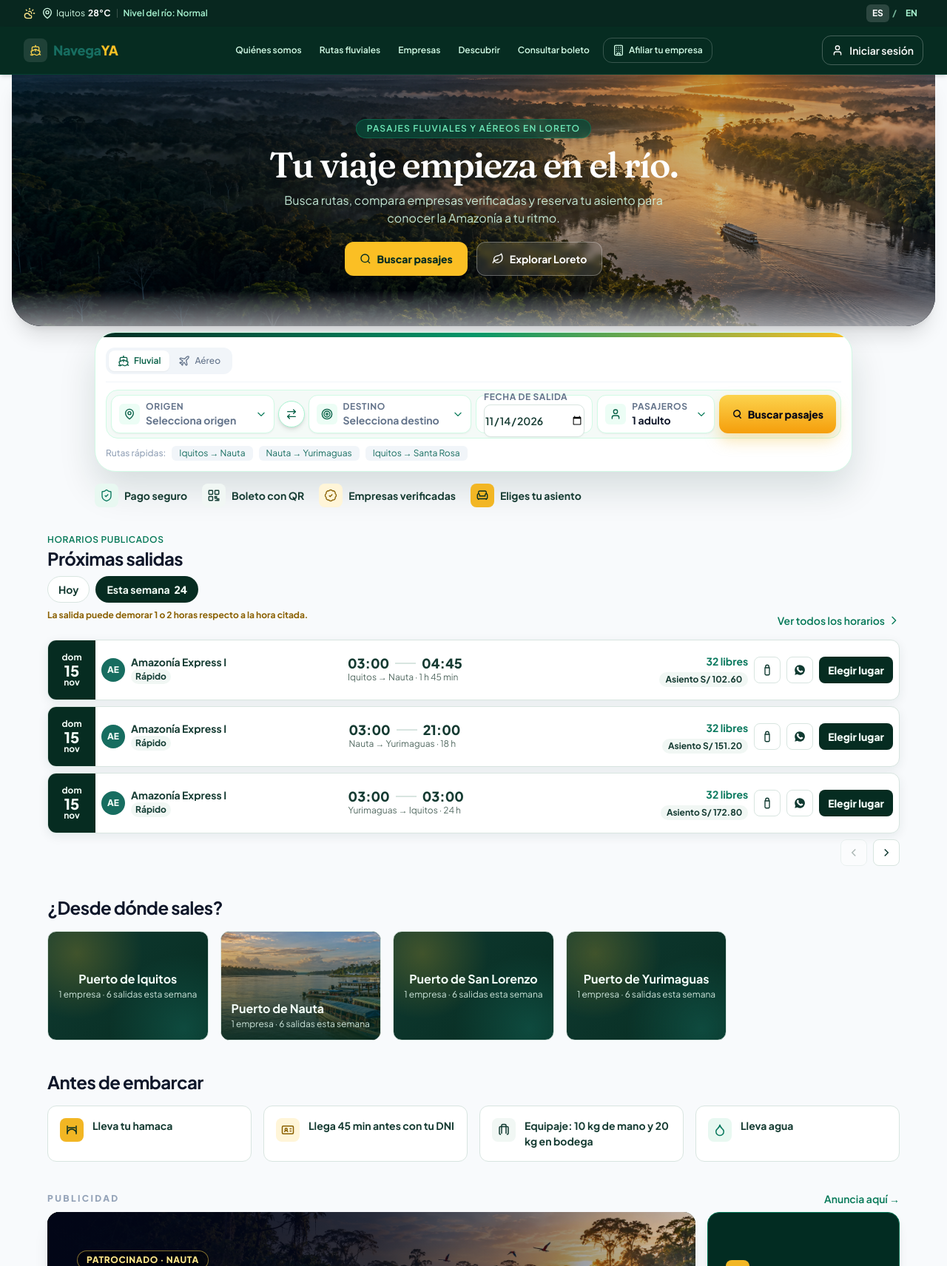
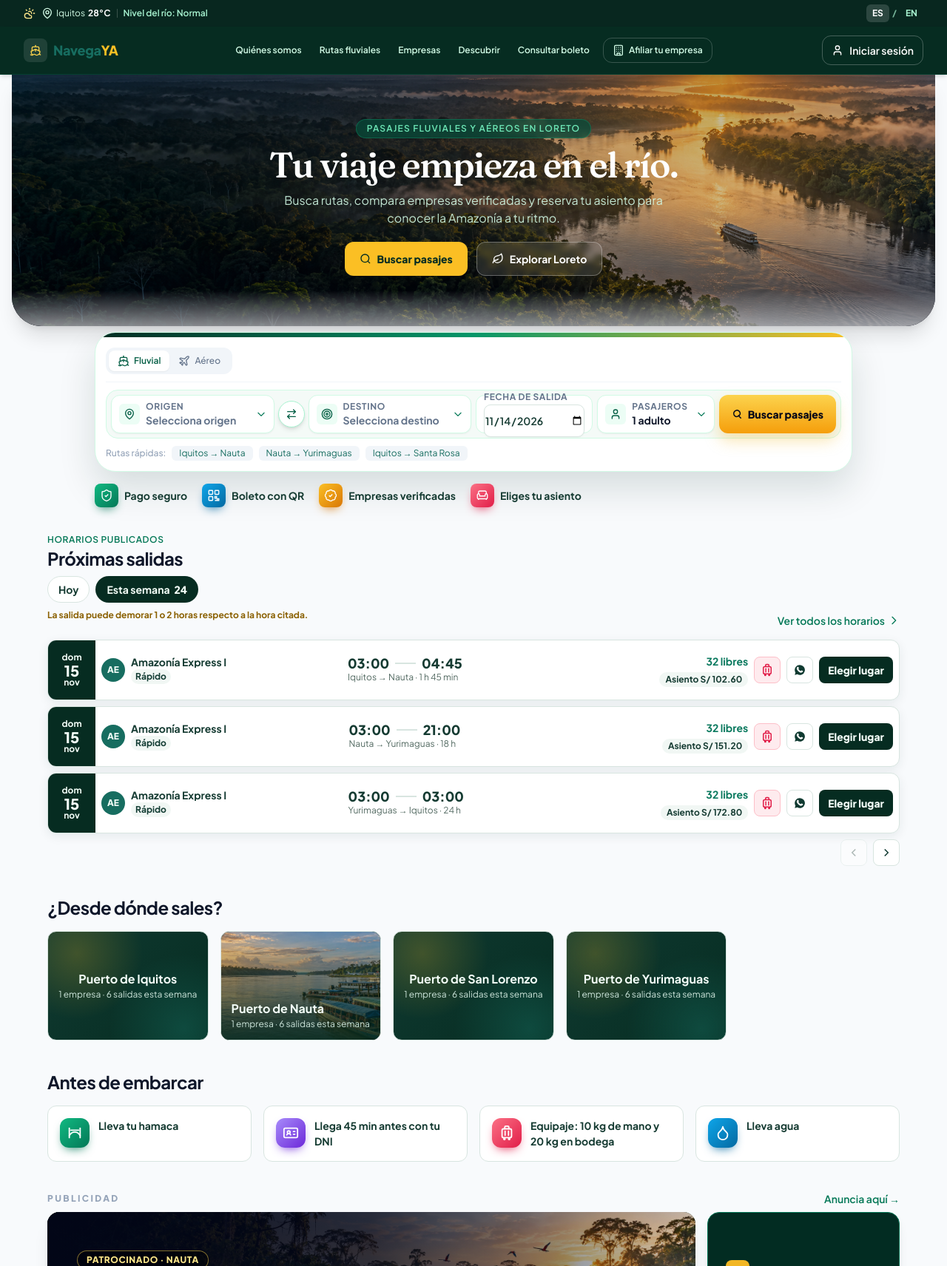
Before and after one commit to nyxzer021/NavegaYa2, a Laravel app: page / in a window 1280 px wide. Shown: the top 1712 px of the page at 74% size. Run offline with Laravel 12, Linux system fonts and the light colour scheme; data comes from the database, SQL or seed files in the repository; data that the repository does not hold is empty; style sheets or scripts are compiled from the project's sources; parts of the project's set-up code (start-up, migrations or seed data) failed here and were passed over.

Commit message:
Etapa 3.2: ícono de maleta reconocible y colores vivos en consejos y confianza.
Co-Authored-By: Claude Opus 5.5 <noreply@anthropic.com>

```diff
--- a/resources/css/app.css
+++ b/resources/css/app.css
@@ -6,7 +6,7 @@
 
 /* NavegaYA design system: foundations shared by the public, account and operation areas. */
 
-:root{--ny-primary:#103a31;--ny-primary-deep:#062c21;--ny-primary-hover:#176d60;--ny-accent:#f2b624;--ny-accent-hover:#ffc842;--ny-background:#f7f5f0;--ny-surface:#fff;--ny-surface-muted:#f1f7f4;--ny-border:#d8e5e0;--ny-text:#153b32;--ny-text-muted:#536a62;--ny-text-on-dark:#f4fff9;--ny-text-on-dark-muted:#cce4da;--ny-success:#08785d;--ny-success-bg:#e8f8f1;--ny-warning:#8a6000;--ny-warning-bg:#fff5d8;--ny-danger:#b42336;--ny-danger-bg:#fff0f2;--ny-radius-sm:9px;--ny-radius:14px;--ny-radius-lg:20px;--ny-shadow-sm:0 4px 14px rgba(12,56,45,.08);--ny-shadow:0 14px 32px rgba(10,48,38,.12);--ny-title-font:'Playfair Display',Georgia,serif;--ny-body-font:'DM Sans',Arial,sans-serif}
+:root{--ny-primary:#103a31;--ny-primary-deep:#062c21;--ny-primary-hover:#176d60;--ny-accent:#f2b624;--ny-accent-hover:#ffc842;--ny-background:#f7f5f0;--ny-surface:#fff;--ny-surface-muted:#f1f7f4;--ny-border:#d8e5e0;--ny-text:#153b32;--ny-text-muted:#536a62;--ny-text-on-dark:#f4fff9;--ny-text-on-dark-muted:#cce4da;--ny-success:#08785d;--ny-success-bg:#e8f8f1;--ny-warning:#8a6000;--ny-warning-bg:#fff5d8;--ny-danger:#b42336;--ny-danger-bg:#fff0f2;--ny-radius-sm:9px;--ny-radius:14px;--ny-radius-lg:20px;--ny-shadow-sm:0 4px 14px rgba(12,56,45,.08);--ny-shadow:0 14px 32px rgba(10,48,38,.12);--ny-tone-leaf:#10b981;--ny-tone-leaf-deep:#047857;--ny-tone-river:#0ea5e9;--ny-tone-river-deep:#0369a1;--ny-tone-sun:#fbbf24;--ny-tone-sun-deep:#d97706;--ny-tone-coral:#fb7185;--ny-tone-coral-deep:#e11d48;--ny-tone-violet:#a78bfa;--ny-tone-violet-deep:#6d28d9;--ny-title-font:'Playfair Display',Georgia,serif;--ny-body-font:'DM Sans',Arial,sans-serif}
 *{box-sizing:border-box}html{background:var(--ny-background)}body{margin:0;background:var(--ny-background);color:var(--ny-text);font-family:var(--ny-body-font);font-size:14px;line-height:1.5}button,input,select,textarea{font:inherit}button,[role="button"]{cursor:pointer}a{color:var(--ny-primary-hover)}:focus-visible{outline:3px solid color-mix(in srgb,var(--ny-accent) 70%,white);outline-offset:2px}
 input:not([type=checkbox]):not([type=radio]):not([type=file]),select,textarea{min-height:44px;border:1px solid var(--ny-border);border-radius:var(--ny-radius-sm);background:var(--ny-surface);color:var(--ny-text);transition:border-color .16s ease,box-shadow .16s ease,background .16s ease}input[type=checkbox],input[type=radio]{width:18px;height:18px;min-width:18px;min-height:18px;max-height:18px;flex:none;padding:0;border-radius:4px;accent-color:#087669}input::placeholder,textarea::placeholder{color:#82958e;opacity:1}input:focus,select:focus,textarea:focus{border-color:var(--ny-primary-hover);box-shadow:0 0 0 3px rgba(23,109,96,.14);outline:0}input:disabled,select:disabled,textarea:disabled{background:#edf2f0;color:#789089;cursor:not-allowed}textarea{min-height:100px}
 table{width:100%;border-collapse:collapse}th{background:#f4f8f6;color:var(--ny-text-muted);font-size:11px;font-weight:800;letter-spacing:.07em;text-transform:uppercase}th,td{padding:14px 16px;text-align:left;border-bottom:1px solid #eaf0ed}tbody tr:hover{background:#f7fbf9}
@@ -158,6 +158,13 @@ table{width:100%;border-collapse:collapse}th{background:#f4f8f6;color:var(--ny-t
 .ny-trust-qr{background:var(--ny-surface-muted);color:var(--ny-primary)}
 .ny-trust-ok{background:var(--ny-warning-bg);color:var(--ny-warning)}
 .ny-trust-seat{background:var(--ny-accent);color:var(--ny-primary-deep)}
+.ny-tone-leaf{background:linear-gradient(135deg,var(--ny-tone-leaf),var(--ny-tone-leaf-deep));color:#fff;box-shadow:0 6px 14px -6px var(--ny-tone-leaf-deep)}
+.ny-tone-river{background:linear-gradient(135deg,var(--ny-tone-river),var(--ny-tone-river-deep));color:#fff;box-shadow:0 6px 14px -6px var(--ny-tone-river-deep)}
+.ny-tone-sun{background:linear-gradient(135deg,var(--ny-tone-sun),var(--ny-tone-sun-deep));color:#fff;box-shadow:0 6px 14px -6px var(--ny-tone-sun-deep)}
+.ny-tone-coral{background:linear-gradient(135deg,var(--ny-tone-coral),var(--ny-tone-coral-deep));color:#fff;box-shadow:0 6px 14px -6px var(--ny-tone-coral-deep)}
+.ny-tone-violet{background:linear-gradient(135deg,var(--ny-tone-violet),var(--ny-tone-violet-deep));color:#fff;box-shadow:0 6px 14px -6px var(--ny-tone-violet-deep)}
+.ny-tip .ny-mark{width:40px;height:40px;border-radius:12px}.ny-tip .ny-mark svg{width:22px;height:22px}
+.ny-trip-icon.is-bag{border-color:color-mix(in srgb,var(--ny-tone-coral) 45%,white);background:color-mix(in srgb,var(--ny-tone-coral) 14%,white);color:var(--ny-tone-coral-deep)}.ny-trip-icon.is-bag:hover{background:linear-gradient(135deg,var(--ny-tone-coral),var(--ny-tone-coral-deep));color:#fff}
 .ny-window{display:flex;flex-wrap:wrap;gap:8px;margin:8px 0}
 .ny-window button{display:inline-flex;align-items:center;height:36px;border:1px solid var(--ny-border);border-radius:999px;background:var(--ny-surface);padding:0 14px;color:var(--ny-text);font-size:14px;font-weight:700}
 .ny-window button.is-on{border-color:transparent;background:var(--ny-primary-deep);color:var(--ny-text-on-dark)}
--- a/resources/views/components/ui/departure-card.blade.php
+++ b/resources/views/components/ui/departure-card.blade.php
@@ -102,8 +102,8 @@
         @if($pills !== [])<p class="ny-trip-pills">@foreach($pills as $pill)<span>{{ $pill }}</span>@endforeach</p>@endif
     </div>
     <div class="ny-trip-actions">
-        <a class="ny-trip-icon" href="{{ route('companies.show', $organization) }}?politica=1" data-open-policy title="{{ $baggageTip }}" aria-label="{{ $baggageTip }}">
-            <svg viewBox="0 0 24 24" fill="none" stroke="currentColor" stroke-width="1.8" aria-hidden="true"><path d="M8 8h8v11a2 2 0 0 1-2 2H10a2 2 0 0 1-2-2z"/><path d="M9 8V6a3 3 0 0 1 6 0v2"/></svg>
+        <a class="ny-trip-icon is-bag" href="{{ route('companies.show', $organization) }}?politica=1" data-open-policy title="{{ $baggageTip }}" aria-label="{{ $baggageTip }}">
+            <x-ui.icon name="luggage" />
         </a>
         <x-company-whatsapp :company="$organization" :departure="$departure" icon />
         @if($canBook)
--- a/resources/views/components/ui/icon.blade.php
+++ b/resources/views/components/ui/icon.blade.php
@@ -65,7 +65,7 @@
         'sailboat' => '<path d="M22 18H2a4 4 0 0 0 4 4h12a4 4 0 0 0 4-4Z"/><path d="M21 14 10 2 3 14h18Z"/><path d="M10 2v16"/>',
         'smartphone' => '<rect width="14" height="20" x="5" y="2" rx="2"/><path d="M12 18h.01"/>',
         'arrow-right-left' => '<path d="m16 3 4 4-4 4"/><path d="M20 7H4"/><path d="m8 21-4-4 4-4"/><path d="M4 17h16"/>',
-        'luggage' => '<path d="M6 20a2 2 0 0 1-2-2V8a2 2 0 0 1 2-2h12a2 2 0 0 1 2 2v10a2 2 0 0 1-2 2"/><path d="M8 18V4a2 2 0 0 1 2-2h4a2 2 0 0 1 2 2v14"/>',
+        'luggage' => '<path d="M9 6V3.5A1.5 1.5 0 0 1 10.5 2h3A1.5 1.5 0 0 1 15 3.5V6"/><rect x="5" y="6" width="14" height="13" rx="2.5"/><path d="M9.5 9.5v6"/><path d="M14.5 9.5v6"/><circle cx="8.5" cy="21" r="1"/><circle cx="15.5" cy="21" r="1"/>',
         'droplet' => '<path d="M12 22a7 7 0 0 0 7-7c0-2-1-3.9-3-5.5s-3.5-4-4-6.5c-.5 2.5-2 4.9-4 6.5C6 11.1 5 13 5 15a7 7 0 0 0 7 7z"/>',
         'hammock' => '<path d="M4 5v14"/><path d="M20 5v14"/><path d="M4 16c4-7 12-7 16 0"/><path d="M6 8h12"/>',
         'compass' => '<circle cx="12" cy="12" r="10"/><polygon points="16.24 7.76 14.12 14.12 7.76 16.24 9.88 9.88 16.24 7.76"/>',
--- a/resources/views/home.blade.php
+++ b/resources/views/home.blade.php
@@ -39,10 +39,10 @@
   </div>
   </div>
   <ul class="ny-trust" aria-label="{{ __('public.trust_label') }}">
-   <li><span class="ny-trust-pay"><svg viewBox="0 0 24 24" fill="none" stroke="currentColor" stroke-width="1.8" aria-hidden="true"><path d="M20 13c0 5-3.5 7.5-7.66 8.95a1 1 0 0 1-.67-.01C7.5 20.5 4 18 4 13V6a1 1 0 0 1 1-1c2 0 4.5-1.2 6.24-2.72a1.17 1.17 0 0 1 1.52 0C14.51 3.81 17 5 19 5a1 1 0 0 1 1 1z"/><path d="m9 12 2 2 4-4"/></svg></span>{{ __('public.trust_pay') }}</li>
-   <li><span class="ny-trust-qr"><svg viewBox="0 0 24 24" fill="none" stroke="currentColor" stroke-width="1.8" aria-hidden="true"><rect x="3" y="3" width="7" height="7" rx="1"/><rect x="14" y="3" width="7" height="7" rx="1"/><rect x="3" y="14" width="7" height="7" rx="1"/><path d="M14 14h3v3h-3zM18 18h3v3h-3zM14 21h3"/></svg></span>{{ __('public.trust_qr') }}</li>
-   <li><span class="ny-trust-ok"><svg viewBox="0 0 24 24" fill="none" stroke="currentColor" stroke-width="1.8" aria-hidden="true"><path d="M3.85 8.62a4 4 0 0 1 4.78-4.77 4 4 0 0 1 6.74 0 4 4 0 0 1 4.78 4.78 4 4 0 0 1 0 6.74 4 4 0 0 1-4.77 4.78 4 4 0 0 1-6.75 0 4 4 0 0 1-4.78-4.77 4 4 0 0 1 0-6.76Z"/><path d="m9 12 2 2 4-4"/></svg></span>{{ __('public.trust_verified') }}</li>
-   <li><span class="ny-trust-seat"><svg viewBox="0 0 24 24" fill="none" stroke="currentColor" stroke-width="1.8" aria-hidden="true"><path d="M19 9V6a2 2 0 0 0-2-2H7a2 2 0 0 0-2 2v3"/><path d="M3 16a2 2 0 0 0 2 2h14a2 2 0 0 0 2-2v-5a2 2 0 0 0-4 0v2H7v-2a2 2 0 0 0-4 0Z"/><path d="M5 18v2"/><path d="M19 18v2"/></svg></span>{{ __('public.trust_seat') }}</li>
+   <li><span class="ny-tone-leaf"><svg viewBox="0 0 24 24" fill="none" stroke="currentColor" stroke-width="1.8" aria-hidden="true"><path d="M20 13c0 5-3.5 7.5-7.66 8.95a1 1 0 0 1-.67-.01C7.5 20.5 4 18 4 13V6a1 1 0 0 1 1-1c2 0 4.5-1.2 6.24-2.72a1.17 1.17 0 0 1 1.52 0C14.51 3.81 17 5 19 5a1 1 0 0 1 1 1z"/><path d="m9 12 2 2 4-4"/></svg></span>{{ __('public.trust_pay') }}</li>
+   <li><span class="ny-tone-river"><svg viewBox="0 0 24 24" fill="none" stroke="currentColor" stroke-width="1.8" aria-hidden="true"><rect x="3" y="3" width="7" height="7" rx="1"/><rect x="14" y="3" width="7" height="7" rx="1"/><rect x="3" y="14" width="7" height="7" rx="1"/><path d="M14 14h3v3h-3zM18 18h3v3h-3zM14 21h3"/></svg></span>{{ __('public.trust_qr') }}</li>
+   <li><span class="ny-tone-sun"><svg viewBox="0 0 24 24" fill="none" stroke="currentColor" stroke-width="1.8" aria-hidden="true"><path d="M3.85 8.62a4 4 0 0 1 4.78-4.77 4 4 0 0 1 6.74 0 4 4 0 0 1 4.78 4.78 4 4 0 0 1 0 6.74 4 4 0 0 1-4.77 4.78 4 4 0 0 1-6.75 0 4 4 0 0 1-4.78-4.77 4 4 0 0 1 0-6.76Z"/><path d="m9 12 2 2 4-4"/></svg></span>{{ __('public.trust_verified') }}</li>
+   <li><span class="ny-tone-coral"><svg viewBox="0 0 24 24" fill="none" stroke="currentColor" stroke-width="1.8" aria-hidden="true"><path d="M19 9V6a2 2 0 0 0-2-2H7a2 2 0 0 0-2 2v3"/><path d="M3 16a2 2 0 0 0 2 2h14a2 2 0 0 0 2-2v-5a2 2 0 0 0-4 0v2H7v-2a2 2 0 0 0-4 0Z"/><path d="M5 18v2"/><path d="M19 18v2"/></svg></span>{{ __('public.trust_seat') }}</li>
   </ul>
  </div>
 
@@ -101,10 +101,10 @@
  <section class="mx-auto mt-10 w-full max-w-6xl" aria-labelledby="antes-de-embarcar">
   <h2 id="antes-de-embarcar" class="text-2xl font-bold tracking-tight text-slate-900">{{ __('public.tips_title') }}</h2>
   <div class="ny-tips">
-   <article class="ny-tip"><span class="ny-mark ny-trust-seat"><x-ui.icon name="hammock" /></span><p>{{ __('public.tip_hammock') }}</p></article>
-   <article class="ny-tip"><span class="ny-mark ny-trust-ok"><x-ui.icon name="profile" /></span><p>{{ __('public.tip_arrive') }}</p></article>
-   @if($embarkBaggage)<article class="ny-tip"><span class="ny-mark ny-trust-qr"><x-ui.icon name="luggage" /></span><p>{{ $embarkBaggage }}</p></article>@endif
-   <article class="ny-tip"><span class="ny-mark ny-trust-pay"><x-ui.icon name="droplet" /></span><p>{{ __('public.tip_water') }}</p></article>
+   <article class="ny-tip"><span class="ny-mark ny-tone-leaf"><x-ui.icon name="hammock" /></span><p>{{ __('public.tip_hammock') }}</p></article>
+   <article class="ny-tip"><span class="ny-mark ny-tone-violet"><x-ui.icon name="profile" /></span><p>{{ __('public.tip_arrive') }}</p></article>
+   @if($embarkBaggage)<article class="ny-tip"><span class="ny-mark ny-tone-coral"><x-ui.icon name="luggage" /></span><p>{{ $embarkBaggage }}</p></article>@endif
+   <article class="ny-tip"><span class="ny-mark ny-tone-river"><x-ui.icon name="droplet" /></span><p>{{ __('public.tip_water') }}</p></article>
   </div>
  </section>
 
```
